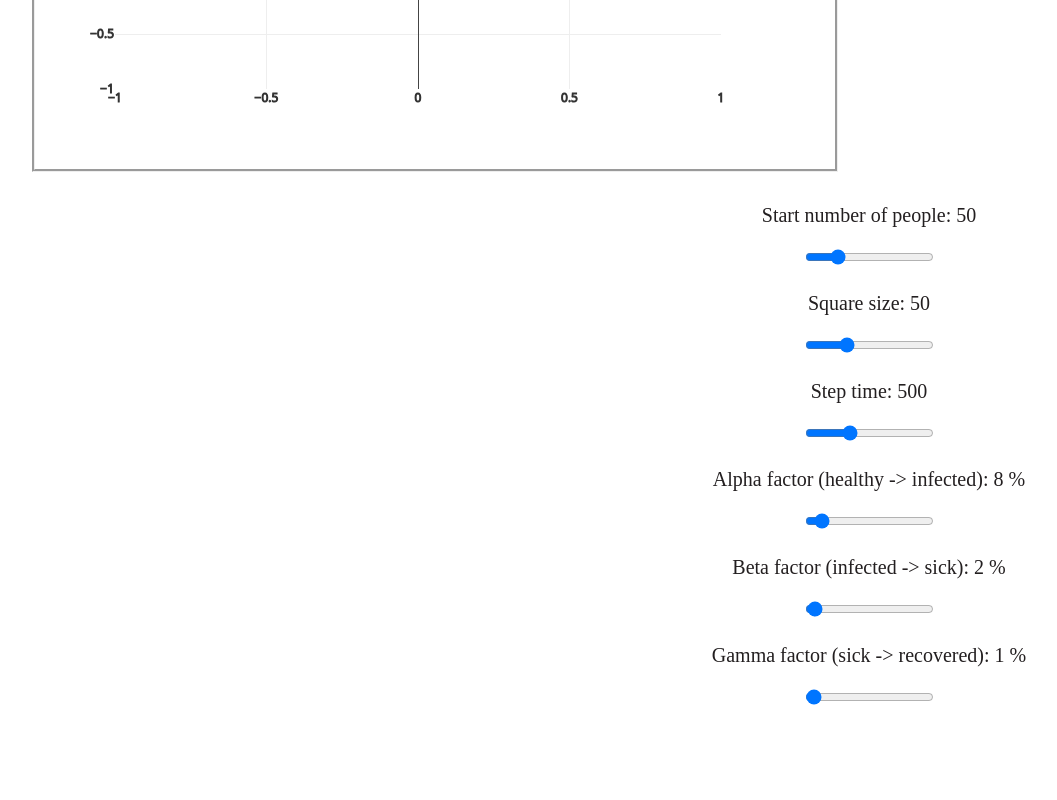
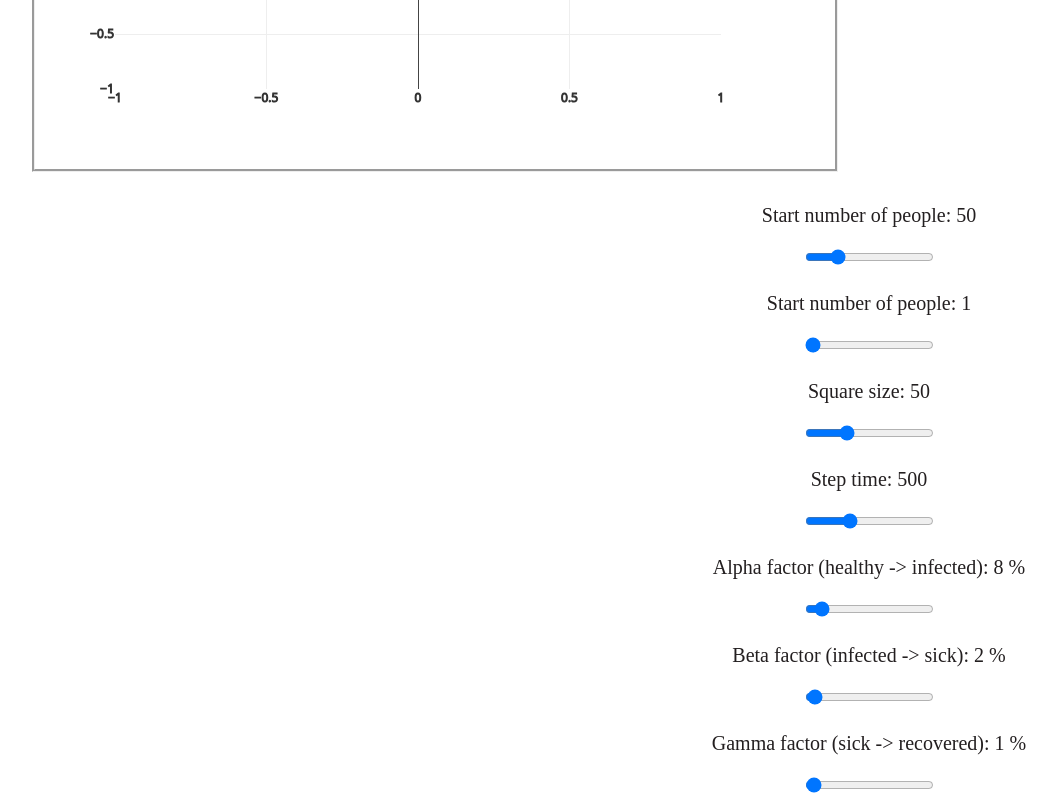
Before and after one commit to puscik21/EpidemicSimulator, a plain HTML site: page index.html in a window 1280 px wide. Shown: the part 1270-2070 px from the top of the page, without its empty margins (203-1260 px from the left). Before the commit the page ends 1982 px from the top, so only its background shows below. Drawn offline with nearby package versions, Linux system fonts and the light colour scheme.

Commit message:
Added start number of infected slider

```diff
--- a/board.js
+++ b/board.js
@@ -21,6 +21,7 @@ let alphaFactor;
 let betaFactor;
 let gammaFactor;
 let numberOfSteps = 0;
+let countOfInfected;
 
 window.onload = function () {
     canvas = document.getElementById("board");
@@ -80,10 +81,8 @@ function getRectColor(rectValue) {
 function initPersons() {
     personTable = [];
     usedPositions = getNewEmptyInsideBoardValues(rows, cols)
-
     let freePositions = getFreePositions();
     maxPersonsInside = freePositions.length;
-    document.getElementById('personsSlider').max = maxPersonsInside;
     let numberOfPersons = Math.min(startPersonsNumber, maxPersonsInside);
 
     for (let i = 0; i < numberOfPersons; i++) {
@@ -94,6 +93,8 @@ function initPersons() {
         personTable.push(person);
         usedPositions[person.row][person.col] = {isUsed: true, state: 0}
     }
+    document.getElementById('personsSlider').max = maxPersonsInside;
+    document.getElementById('infectedSlider').max = personTable.length;
     initInfectedPersons();
     updatePersons();
 }
@@ -124,16 +125,19 @@ function getFreePositions() {
 }
 
 function initInfectedPersons() {
-    let count = 1; // TODO value taken from global variable from slider "countOfInfected"
+    let count = countOfInfected;
     for (let i = 0; i < personTable.length; i++) {
-        if (count === 0) {
-            return
+        let person = personTable[i]
+        if (count <= 0) {
+            person.state = 0
+            person.stateSteps = 0
+            usedPositions[person.row][person.col] = {isUsed: true, state: 0}
+        } else {
+            count--
+            person.state = 1
+            person.stateSteps = 1
+            usedPositions[person.row][person.col] = {isUsed: true, state: 1}
         }
-        count--
-        let person = personTable[i]
-        person.state = 1
-        person.stateSteps = 1
-        usedPositions[person.row][person.col] = {isUsed: true, state: 1}
     }
 }
 
@@ -170,7 +174,9 @@ function getColorForPerson(state) {
 
 function initListeners() {
     startPersonsNumber = document.getElementById('personsSlider').value;
+    countOfInfected = document.getElementById('infectedSlider').value;
     document.getElementById('personsSlider').max = maxPersonsInside;
+    document.getElementById('infectedSlider').max = maxPersonsInside;
     stepTime = document.getElementById('stepTimeSlider').value;
     alphaFactor = document.getElementById('alphaFactorSlider').value;
     betaFactor = document.getElementById('betaFactorSlider').value;
@@ -180,6 +186,9 @@ function initListeners() {
 
     document.getElementById('personsSlider').addEventListener("input", function () {
         updateStartPersonsNumber();
+    });
+    document.getElementById('infectedSlider').addEventListener("input", function () {
+        updateInfectedPersonsNumber();
     });
     document.getElementById('squareSizeSlider').addEventListener("input", function () {
         updateSquareSize();
@@ -211,7 +220,6 @@ function step() {
     }
 }
 
-// TODO another end of simulation - everyone is recovered
 function checkEndOfSimulation() {
     if (isNoInfectedOrSick()) {
         pause();
@@ -381,6 +389,7 @@ function pause() {
 
 function initSlidersLabels() {
     document.getElementById('startNumberOfPeopleLabel').innerHTML = "Start number of people: " + document.getElementById('personsSlider').value;
+    document.getElementById('startNumberOfInfectedLabel').innerHTML = "Start number of people: " + document.getElementById('infectedSlider').value;
     document.getElementById('squareSizeLabel').innerHTML = "Square size: " + document.getElementById('squareSizeSlider').value;
     document.getElementById('stepTimeLabel').innerHTML = "Step time: " + document.getElementById('stepTimeSlider').value;
     document.getElementById('alphaFactorLabel').innerHTML = document.getElementById('alphaFactorLabel').innerHTML + document.getElementById('alphaFactorSlider').value + " %";
@@ -394,6 +403,16 @@ function updateStartPersonsNumber() {
         document.getElementById('startNumberOfPeopleLabel').innerHTML = "Start number of people: " + startPersonsNumber;
         updateViewedNumbers();
         initPersons();
+    }
+}
+
+function updateInfectedPersonsNumber() {
+    if (areListenersEnabled) {
+        countOfInfected = document.getElementById('infectedSlider').value;
+        document.getElementById('startNumberOfInfectedLabel').innerHTML = "Start number of infected: " + countOfInfected;
+        updateViewedNumbers();
+        initInfectedPersons();
+        updatePersons();
     }
 }
 
@@ -430,6 +449,7 @@ function updateGammaFactor() {
     document.getElementById('gammaFactorLabel').innerHTML = "Gamma factor (sick -> recovered): " + gammaFactor + " %";
 }
 
+// TODO proper numbers after html is made
 function updateViewedNumbers() {
     numberOfSurvivors = 0;
     document.getElementById("peopleThatEscaped").innerHTML = '' + numberOfSurvivors;
--- a/index.html
+++ b/index.html
@@ -46,6 +46,12 @@
                 </tr>
                 <tr>
                     <td>
+                        <p id="startNumberOfInfectedLabel">Start number of infected: </p>
+                        <input id="infectedSlider" type="range" min="1" max="100" value="1" width="100%"/>
+                    </td>
+                </tr>
+                <tr>
+                    <td>
                         <p id="squareSizeLabel">Square size: </p>
                         <input id="squareSizeSlider" type="range" min="6" max="150" value="50" width="100%"/>
                     </td>
```
